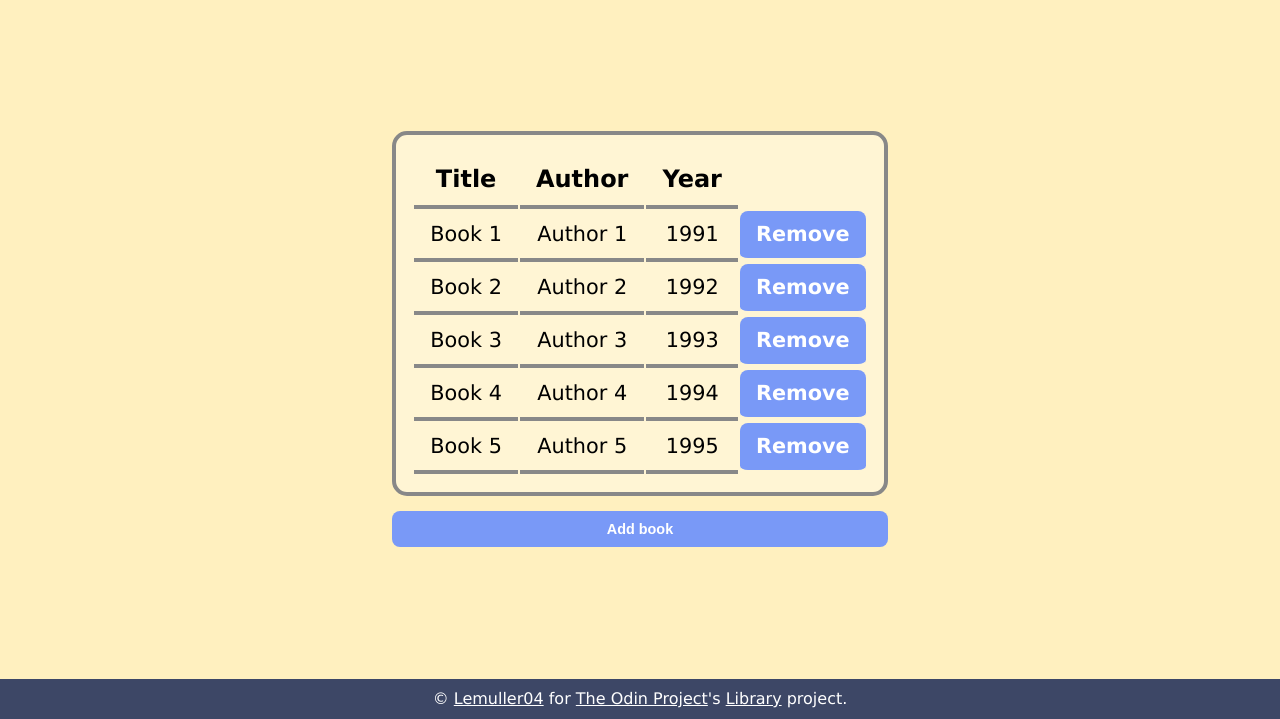
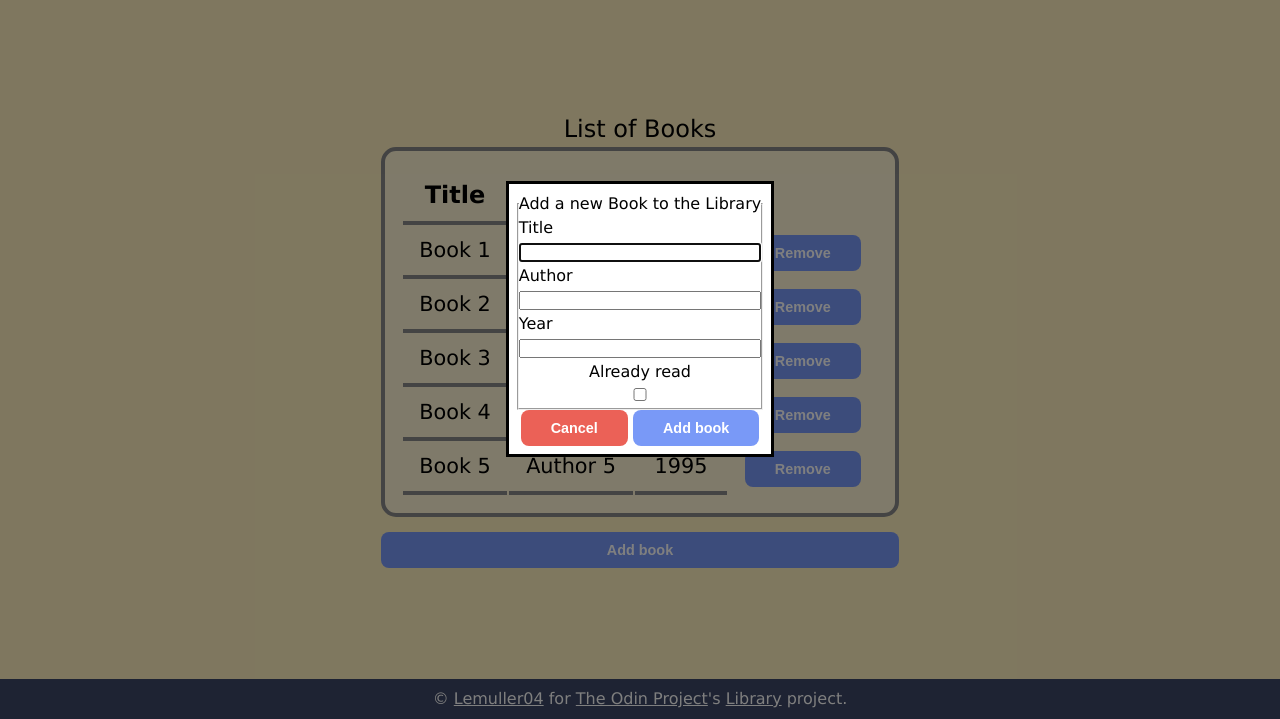
Before and after one commit to Lemuller04/odin-library, a plain HTML site: page index.html in a window 1280 px wide. Both pictures are taken after a click on the button "Add book". Shown: the part 81-800 px from the top of the page. Drawn offline with Linux system fonts and the light colour scheme.

Commit message:
feat: add dialog form

```diff
--- a/index.html
+++ b/index.html
@@ -15,7 +15,33 @@
 
     <main>
         <div class="table-container"></div>
-        <button class="add-book" type="button">Add book</button>
+        <button type="button" data-open-modal>Add book</button>
+
+        <dialog data-model class="modal">
+            <form action="" aria-labelledby="form-heading">
+                <fieldset>
+                    <legend>Add a new Book to the Library</legend>
+                    <p>
+                        <label for="title">Title</label>
+                        <input type="text" id="title" name="title" required>
+                    </p>
+                    <p>
+                        <label for="author">Author</label>
+                        <input type="text" id="author" name="author">
+                    </p>
+                    <p>
+                        <label for="date">Year</label>
+                        <input type="text" id="date" name="date">
+                    </p>
+                    <div>
+                        <label for="read">Already read</label>
+                        <input type="checkbox" id="read" name="read">
+                    </div>
+                </fieldset>
+                <button data-close-modal class="close">Cancel</button>
+                <button type="button" class="add-book">Add book</button>
+            </form>
+        </dialog>
     </main>
 
     <footer>
--- a/script.js
+++ b/script.js
@@ -11,13 +11,22 @@ function addBookToLibrary(title, author, year) {
   myLibrary.push(new Book(title, author, year));
 }
 
+// Creates a table on the page by iterating over the myLibrary array
 function listBooks() {
   const main = document.querySelector(".table-container");
   const table = document.createElement("table");
+  const caption = document.createElement("caption");
+  const thead = document.createElement("thead");
+  const tbody = document.createElement("tbody");
   let keys = Object.keys(myLibrary[0]);
   keys.pop();
 
-  addTableHeader(table, keys);
+  caption.textContent = "List of Books";
+  table.appendChild(caption);
+  table.appendChild(thead);
+  table.appendChild(tbody);
+
+  addTableHeader(thead, keys);
 
   myLibrary.forEach((book) => {
     const tr = document.createElement("tr");
@@ -29,26 +38,30 @@ function listBooks() {
     });
 
     const td = document.createElement("td");
-    td.textContent = "Remove";
+    const removeButton = document.createElement("button");
+    removeButton.textContent = "Remove";
+    td.appendChild(removeButton);
     td.id = book.id;
     td.classList.add("remove");
     tr.appendChild(td);
-    table.appendChild(tr);
+    tbody.appendChild(tr);
   });
 
   main.appendChild(table);
 }
 
-function addTableHeader(table, keys) {
+// Defines the table header based on the keys of the Book object
+function addTableHeader(thead, keys) {
   const tr = document.createElement("tr");
 
   keys.forEach((key) => {
     const th = document.createElement("th");
     th.textContent = capitalize(key);
+    th.setAttribute("scope", "col");
     tr.appendChild(th);
   });
 
-  table.appendChild(tr);
+  thead.appendChild(tr);
 }
 
 function capitalize(word) {
@@ -63,10 +76,36 @@ addBookToLibrary("Book 5", "Author 5", 1995);
 
 listBooks();
 
+// Button related code
+const openModal = document.querySelector("[data-open-modal]");
+const closeModal = document.querySelector("[data-close-modal]");
+const modal = document.querySelector("[data-model]");
 const addBookButton = document.querySelector(".add-book");
 let removeBookButtons = document.querySelectorAll(".remove");
 
+openModal.addEventListener("click", () => {
+  modal.showModal();
+});
+
+closeModal.addEventListener("click", () => {
+  modal.close();
+});
+
+// Allows closing the modal by clicking outside of it
+modal.addEventListener("click", (e) => {
+  const dialogDimensions = modal.getBoundingClientRect();
+  if (
+    e.clientX < dialogDimensions.left ||
+    e.clientX > dialogDimensions.right ||
+    e.clientY < dialogDimensions.top ||
+    e.clientY > dialogDimensions.bottom
+  ) {
+    modal.close();
+  }
+});
+
 addBookButton.addEventListener("click", () => {
+  modal.close();
   alert("hi");
 });
 
--- a/styles.css
+++ b/styles.css
@@ -39,7 +39,8 @@ table td {
     font-size: 1.3rem;
 }
 
-table * {
+td,
+th {
     border-bottom: 4px solid #888;
     padding: .5rem 1rem;
 }
@@ -54,12 +55,19 @@ button {
     font-size: .9rem;
 }
 
-.remove {
+button:hover {
+    cursor: pointer;
+}
+
+td button {
     background-color: #7999f7;
     font-weight: 700;
     color: #fff;
-    border-bottom: 4px solid #fff5d4;
     border-radius: 8px;
+}
+
+td:has(button) {
+    border: none;
 }
 
 header,
@@ -79,3 +87,26 @@ footer {
 a {
     color: #fff;
 }
+
+.modal {
+    justify-self: center;
+    align-self: center;
+    padding: .5rem;
+}
+
+dialog::backdrop {
+    background-color: rgba(0 0 0 / .5);
+}
+
+form input {
+    width: 100%;
+}
+
+form p label {
+    display: block;
+    text-align: start;
+}
+
+.close {
+    background-color: #eb6157;
+}
```
